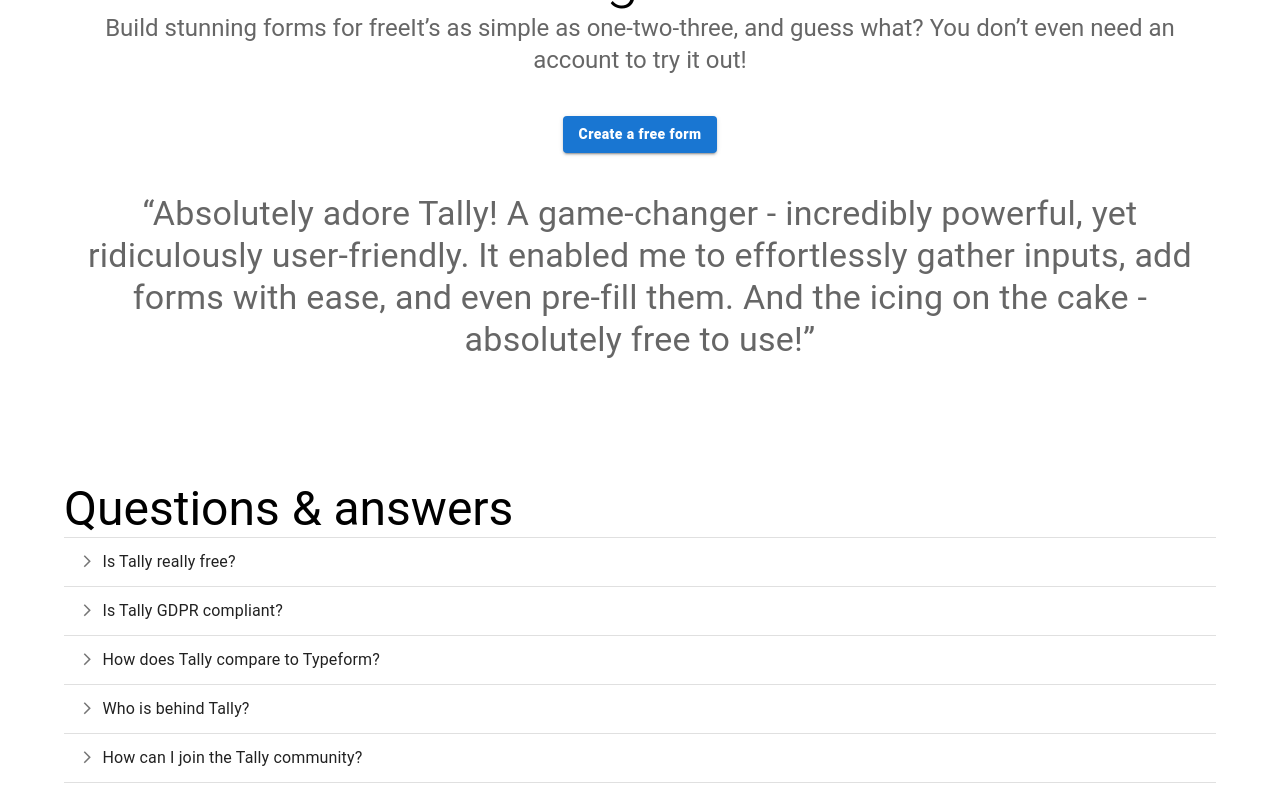
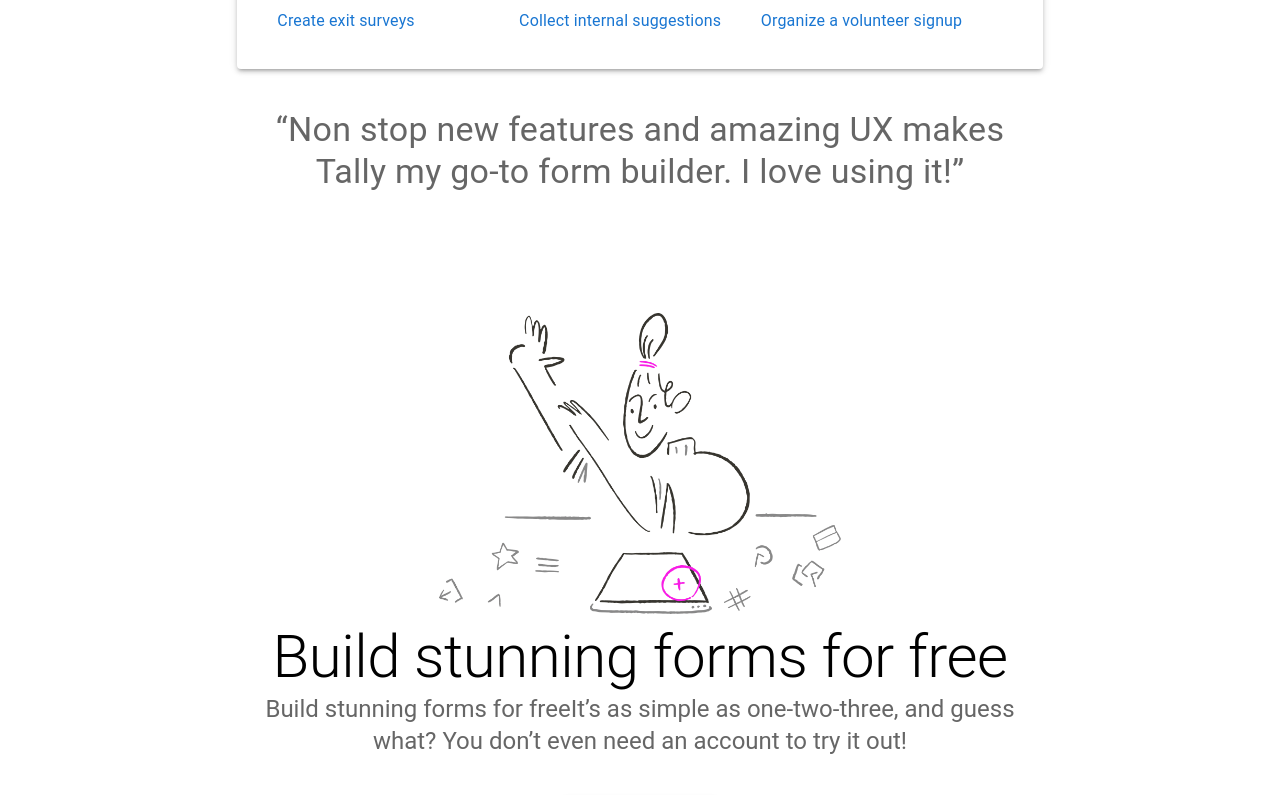
Before and after one commit to zeromcy/WebSite, a React (Create React App) app in the folder site/: page / in a window 1280 px wide. Shown: the part 10550-11345 px from the top of the page. Built offline with nearby package versions, Linux system fonts and the light colour scheme.

Commit message:
style: 优化head图片大小随断点的变化;

```diff
--- a/site/src/App.js
+++ b/site/src/App.js
@@ -12,7 +12,7 @@ import SubSix from './components/sub6';
 import SubSeven from './components/sub7';
 import SubEight from './components/sub8';
 import SubNine from './components/sub9';
-import { createTheme, ThemeProvider } from '@mui/material';
+import { createTheme, Grid, ThemeProvider, useMediaQuery } from '@mui/material';
 import LeftImage from './image/faces-left.png'
 import RightImage from './image/faces-right.png'
 import './css/leftRifht.css'
@@ -20,6 +20,7 @@ import './css/leftRifht.css'
 
 function App() {
   const theme = createTheme();
+  const match = useMediaQuery(theme.breakpoints.up('lg'))
   return (
     <ThemeProvider theme={theme}>
 
@@ -27,10 +28,20 @@ function App() {
       <AppBar />
 
       {/* container */}
+      <Grid container>
+        {/* left image */}
+        <Grid item sm={2} xs={2}>
+          {
+            match ?
               <div>
                 <img src={LeftImage} alt='' width='301' height='1160' className='left' />
               </div>
+              :
+              null
+          }
+        </Grid>
 
+        <Grid item sm={8} xs={8}>
           <Container maxWidth='lg'
             sx={{ mt: 15 }}
           >
@@ -64,10 +75,24 @@ function App() {
             {/* sub9 */}
             <SubNine />
           </Container>
+        </Grid>
 
+        <Grid item sm={2} xs={2}>
+          {/* right image */}
+          {
+            match ?
               <div>
                 <img src={RightImage} alt='' width='301' height='1160' className='right' />
               </div>
+              :
+              null
+          }
+        </Grid>
+      </Grid>
+
+
+
+
 
       {/* foot */}
       <Container maxWidth='lg'
--- a/site/src/components/head/index.js
+++ b/site/src/components/head/index.js
@@ -15,14 +15,14 @@ import RightImage from '../../image/faces-right.png'
 
 export default function Head() {
     const theme = useTheme()
-    const match = useMediaQuery(theme.breakpoints.up('md'))
+    const match = useMediaQuery(theme.breakpoints.up('lg'))
     return (
         <>
             {
                 match ?
                     null :
                     <Typography align="center">
-                        <img src={FacePhoneImage} alt='' width='683' height='223' />
+                        <img src={FacePhoneImage} alt='' width='100%' height='100%' />
                     </Typography>
 
             }
--- a/site/src/css/leftRifht.css
+++ b/site/src/css/leftRifht.css
@@ -1,15 +1,15 @@
 .left{
     position: absolute;
-    top: 60%;
-    left:5%;
+    top: 50%;
+    left:1%;
     user-select: none;
     pointer-events: none;
 }
 
 .right{
     position: absolute;
-    top: 60%;
-    right: 5%;
+    top: 50%;
+    right: 1%;
     user-select: none;
     pointer-events: none;
 }
```
Lines whose indentation alone changed are shown as unchanged.
